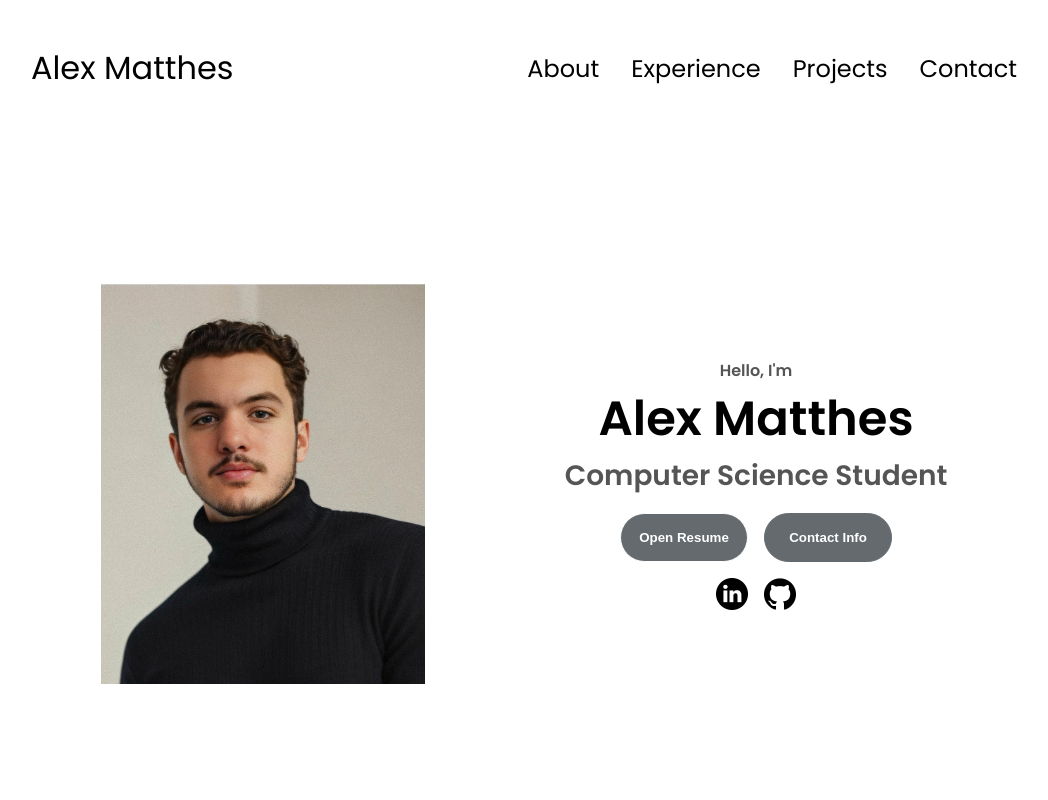
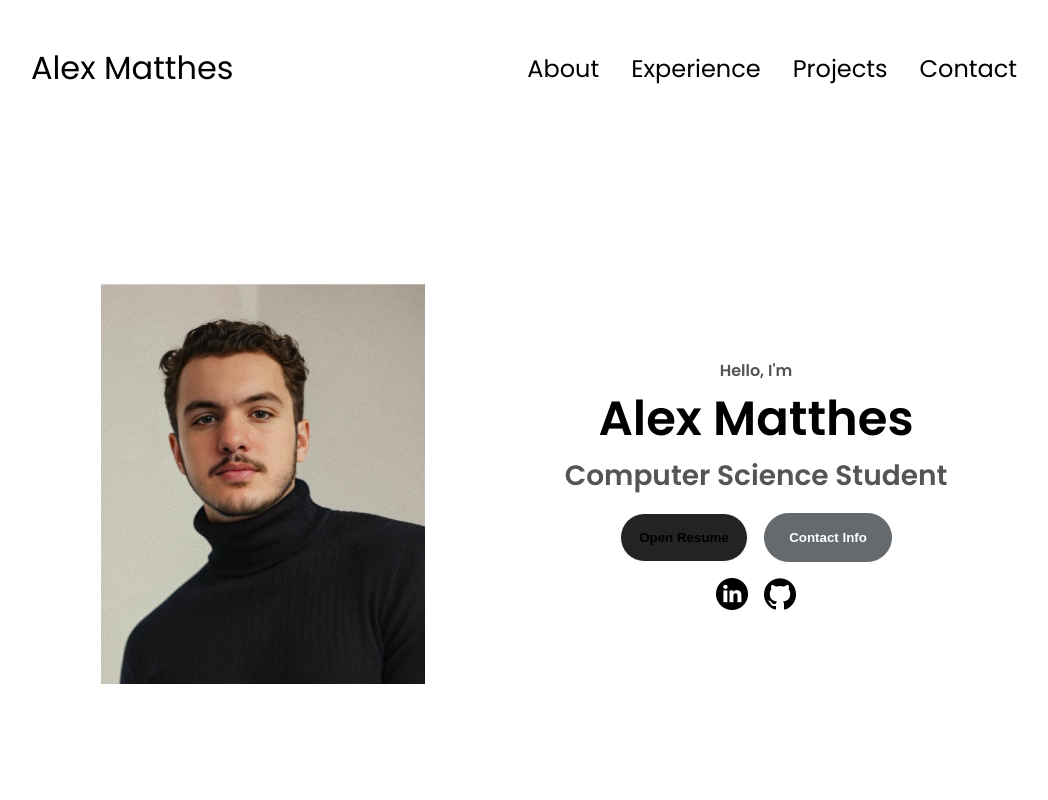
Before and after one commit to alexmatthes/portfolio-project, a plain HTML site: page index.html in a window 1280 px wide. In both pictures the pointer is over the button "Open Resume". Shown: the top 800 px of the page, without its empty margins (116-1164 px from the left). Drawn offline with Linux system fonts and the light colour scheme.

Commit message:
button fixy

```diff
--- a/style.css
+++ b/style.css
@@ -225,7 +225,7 @@ section {
     cursor: pointer;
 }
 
-.btn-color-1, .btn-color-2:hover {
+.btn-color-1 {
     background: #646a6e;
     color: white;
 }
@@ -239,6 +239,7 @@ section {
 }
 
 .btn-color-2:hover {
+    background: #212325;
     border: rgb(255,255,255) 0.1rem solid;
 }
 
```
